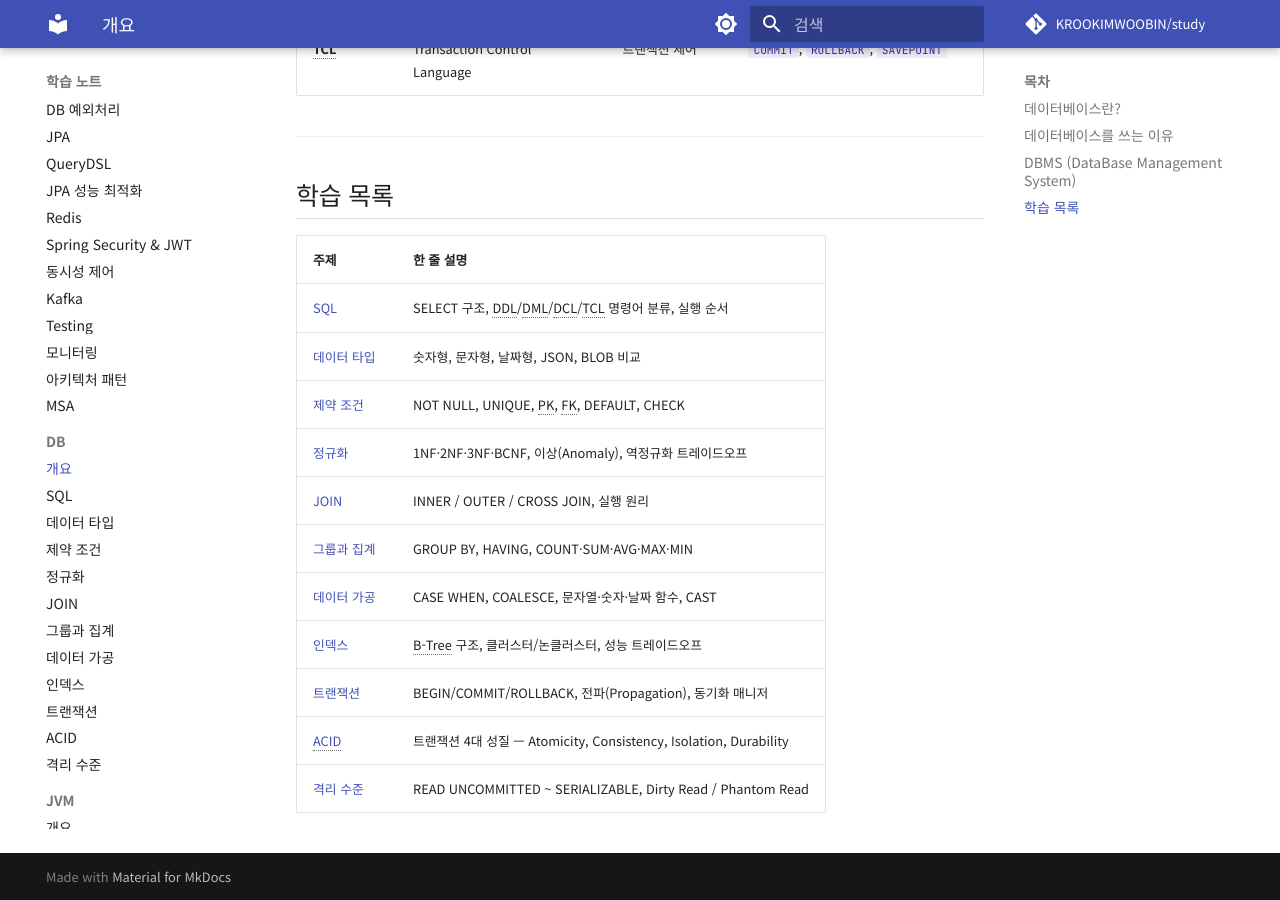
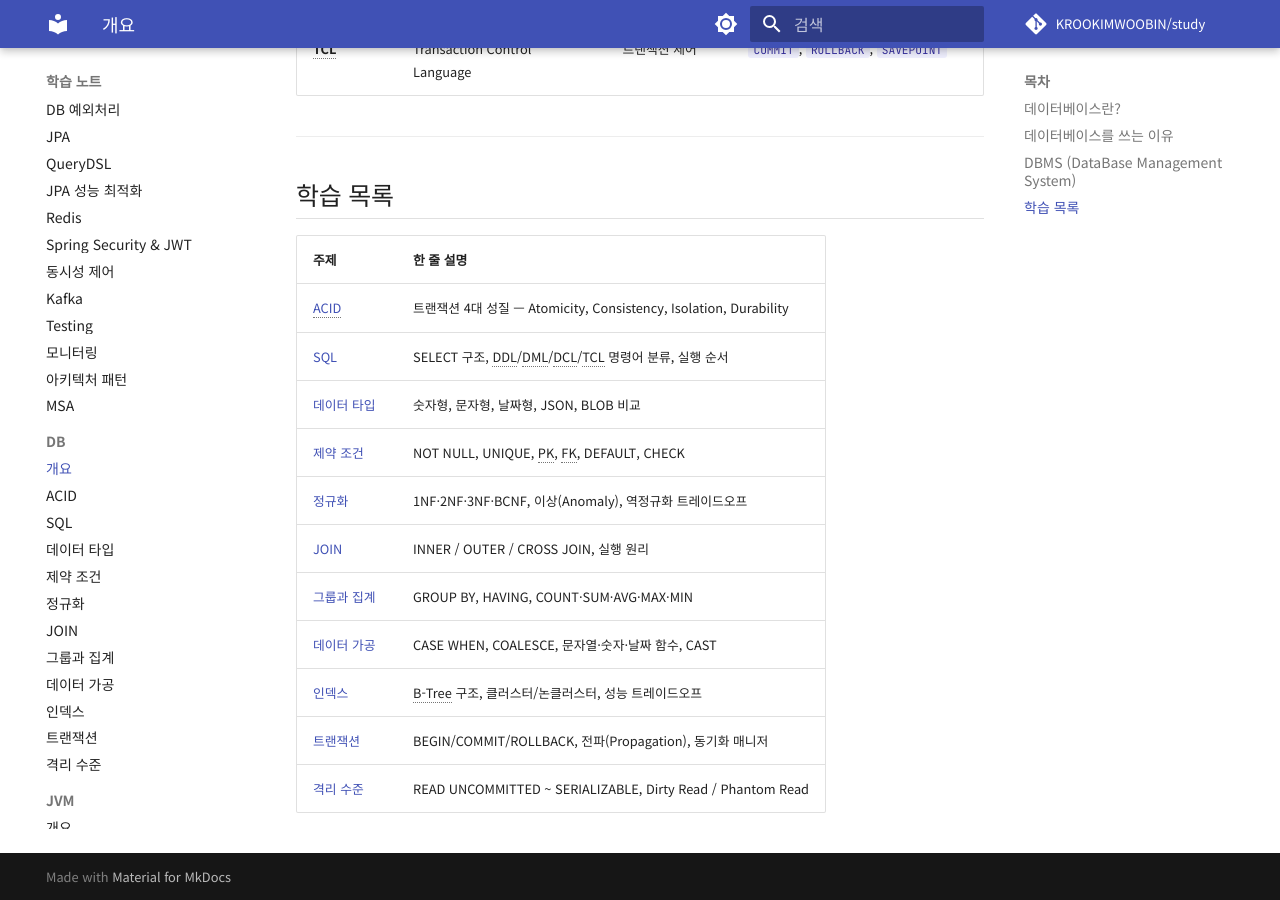
Before and after one commit to KROOKIMWOOBIN/study, an MkDocs documentation site: the page built from docs/db/db.md, in a window 1280 px wide and 900 px high, scrolled down 1570 px. Built offline with MkDocs 1.6.1 and Material for MkDocs 9.7.7, drawn with Linux system fonts in a browser that asks for light colours; comment, search, counter and statistics services are not loaded; part of the change alters nothing that is shown.

Commit message:
fix: ACID를 DB 학습 목록 최상단으로 이동
Co-Authored-By: Claude Haiku 4.5 <noreply@anthropic.com>

```diff
--- a/docs/db/db.md
+++ b/docs/db/db.md
@@ -55,6 +55,7 @@
 
 | 주제 | 한 줄 설명 |
 |------|-----------|
+| [ACID](./ACID.md) | 트랜잭션 4대 성질 — Atomicity, Consistency, Isolation, Durability |
 | [SQL](./SQL.md) | SELECT 구조, DDL/DML/DCL/TCL 명령어 분류, 실행 순서 |
 | [데이터 타입](./데이터타입.md) | 숫자형, 문자형, 날짜형, JSON, BLOB 비교 |
 | [제약 조건](./제약조건.md) | NOT NULL, UNIQUE, PK, FK, DEFAULT, CHECK |
@@ -64,5 +65,4 @@
 | [데이터 가공](./데이터가공.md) | CASE WHEN, COALESCE, 문자열·숫자·날짜 함수, CAST |
 | [인덱스](./인덱스.md) | B-Tree 구조, 클러스터/논클러스터, 성능 트레이드오프 |
 | [트랜잭션](./트랜잭션.md) | BEGIN/COMMIT/ROLLBACK, 전파(Propagation), 동기화 매니저 |
-| [ACID](./ACID.md) | 트랜잭션 4대 성질 — Atomicity, Consistency, Isolation, Durability |
 | [격리 수준](./격리수준.md) | READ UNCOMMITTED ~ SERIALIZABLE, Dirty Read / Phantom Read |
--- a/mkdocs.yml
+++ b/mkdocs.yml
@@ -178,6 +178,7 @@ nav:
     - MSA: spring/msa.md
   - DB:
     - 개요: db/db.md
+    - ACID: db/ACID.md
     - SQL: db/SQL.md
     - 데이터 타입: db/데이터타입.md
     - 제약 조건: db/제약조건.md
@@ -187,7 +188,6 @@ nav:
     - 데이터 가공: db/데이터가공.md
     - 인덱스: db/인덱스.md
     - 트랜잭션: db/트랜잭션.md
-    - ACID: db/ACID.md
     - 격리 수준: db/격리수준.md
   - JVM:
     - 개요: jvm/jvm.md
```
